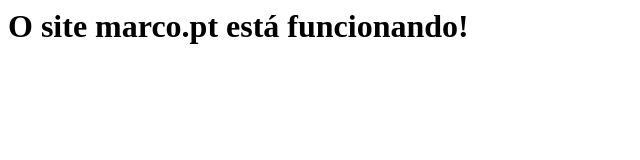
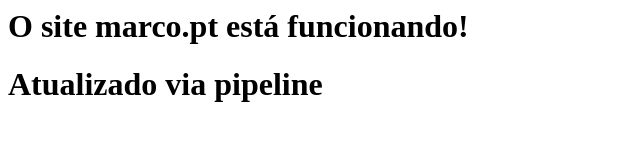
Before and after one commit to klllnop/marco.pt.local, a plain HTML site: page index.html in a window 1280 px wide. Shown: the whole page, without its empty margins (0-640 px from the left). Drawn offline with Linux system fonts and the light colour scheme.

Commit message:
Update index.html

```diff
--- a/index.html
+++ b/index.html
@@ -4,5 +4,6 @@
 </head>
 <body>
     <h1>O site marco.pt está funcionando!</h1>
+    <h1>Atualizado via pipeline</h1>
 </body>
 </html>
```
